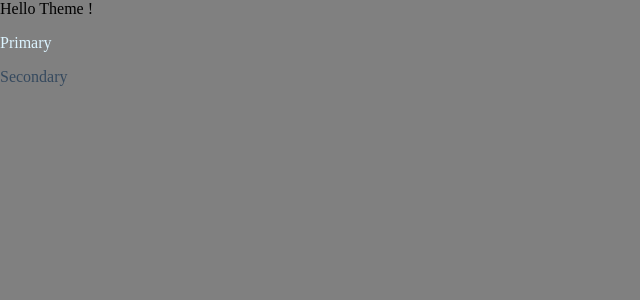
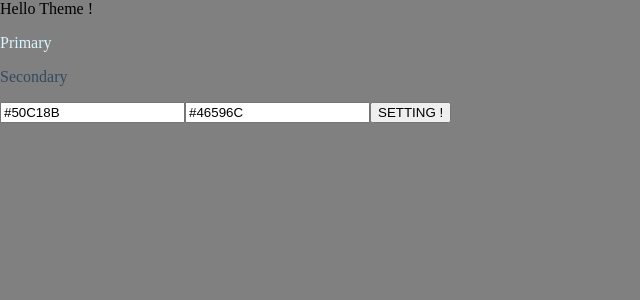
Before and after one commit to es5es5/vue-theme, a Vue app: page / in a window 1280 px wide. Shown: the top 300 px of the page, without its empty margins (0-640 px from the left). Built offline with nearby package versions, Linux system fonts and the light colour scheme.

Commit message:
setTheme

```diff
--- a/src/components/Theme.vue
+++ b/src/components/Theme.vue
@@ -4,15 +4,44 @@
 
     <p class="primary">Primary</p>
     <p class="secondary">Secondary</p>
+
+    <div class="color_wrap">
+      <input type="text" v-model="theme.primary" placeholder="primary">
+      <input type="text" v-model="theme.secondary" placeholder="secondary">
+
+      <button type="button" @click="setTheme">SETTING !</button>
+    </div>
   </div>
 </template>
 
 <script>
 export default {
   name: 'Theme',
+  created () {
+    this.theme = this.$store.getters.getTheme
+  },
+  computed: {
+    _theme () { return this.$store.getters.getTheme }
+  },
+  data () {
+    return {
+      theme: {
+        primary: '',
+        secondary: '',
+      }
+    }
+  },
   mounted () {
     const bodyStyles = document.body.style
     bodyStyles.setProperty('--primary', '#DCF4FF')
+  },
+  methods: {
+    setTheme () {
+      this.$store.commit('setTheme', this.theme)
+      const bodyStyles = document.body.style
+      bodyStyles.setProperty('--primary', this.theme.primary)
+      bodyStyles.setProperty('--secondary', this.theme.secondary)
+    }
   }
 }
 </script>
--- a/src/store/index.js
+++ b/src/store/index.js
@@ -13,6 +13,9 @@ export default new Vuex.Store({
   mutations: {
     setTheme (state, value) { state.app = value },
   },
+  getters: {
+    getTheme: state => state.theme,
+  },
   actions: {
   },
   modules: {
```
